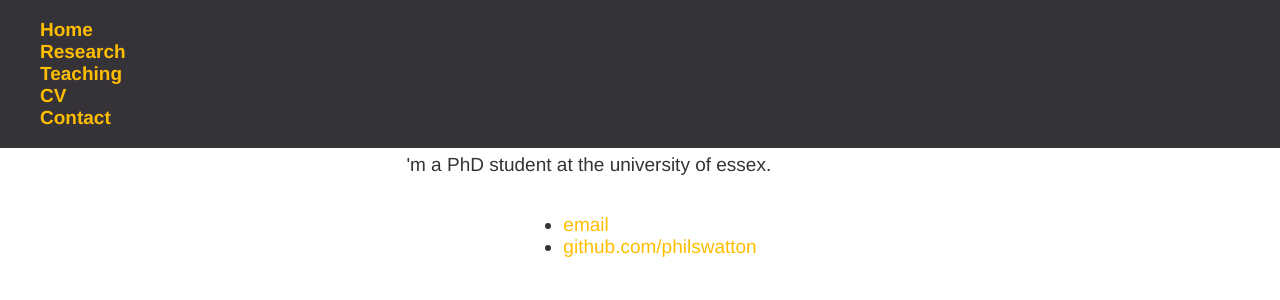
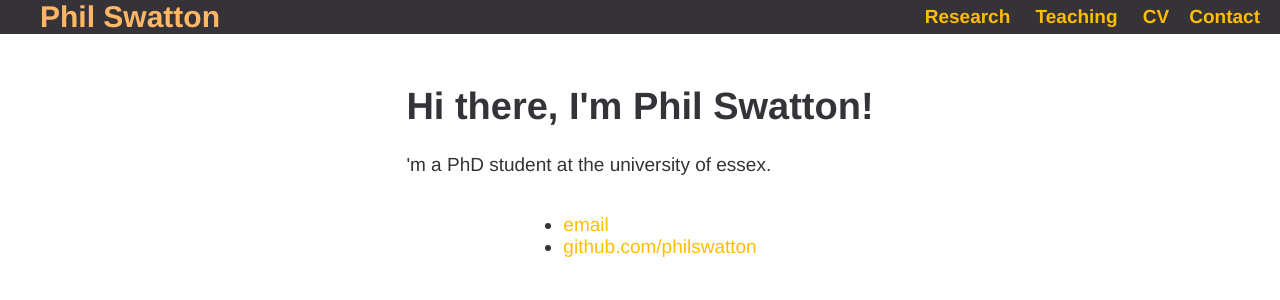
Before and after one commit to philswatton/philswatton.github.io, a Jekyll site: the page built from index.html, in a window 1280 px wide. Shown: the top 300 px of the page. Built offline with Jekyll 4.4.1, drawn with Linux system fonts in a browser that asks for light colours.

Commit message:
Update default.html
Default HTML update to match CSS & JS additions

```diff
--- a/_layouts/default.html
+++ b/_layouts/default.html
@@ -5,14 +5,16 @@
 		<link rel="stylesheet" type="text/css" href="/css/main.css"> <!-- link to main stylesheet -->
 	</head>
 	<body>
-		<nav>
-    		<ul>
-        		<li><a href="/">Home</a></li>
-	        	<li><a href="/research">Research</a></li>
-	        	<li><a href="/teaching">Teaching</a></li>
-        		<li><a href="/cv">CV</a></li>
-        		<li><a href="/contact">Contact</a></li>
-    		</ul>
+		  <nav>
+			  <div>
+				  <a href="/" class="home">Phil Swatton</a>
+			  </div>
+			  <a href="javascript:void(0);" class="icon" onclick="menuFunction()">&#9776;</a>
+			  <div class="menu" id="menu">
+				  <a href="/research">Research</a>
+				  <a href="/teaching">Teaching</a>
+				  <a href="/cv">CV</a><a href="/contact">Contact</a>
+			  </div>
 		</nav>
 		<div class="container">
 
```
